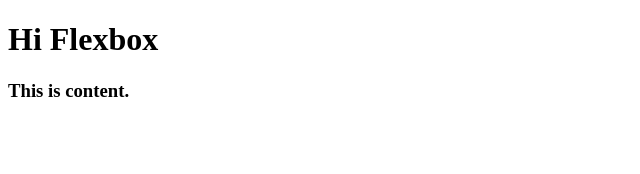
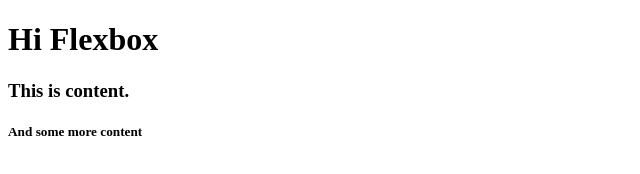
Before and after one commit to tlfinn1618/flexbox-course, a website: page index.html in a window 1280 px wide. Shown: the whole page, without its empty margins (0-640 px from the left). Drawn offline with Linux system fonts and the light colour scheme.

```diff
--- a/index.html
+++ b/index.html
@@ -9,5 +9,6 @@
 <body>
     <h1>Hi Flexbox</h1>
     <h3>This is content.</h3>
+    <h5>And some more content</h5>
 </body>
 </html>
```
